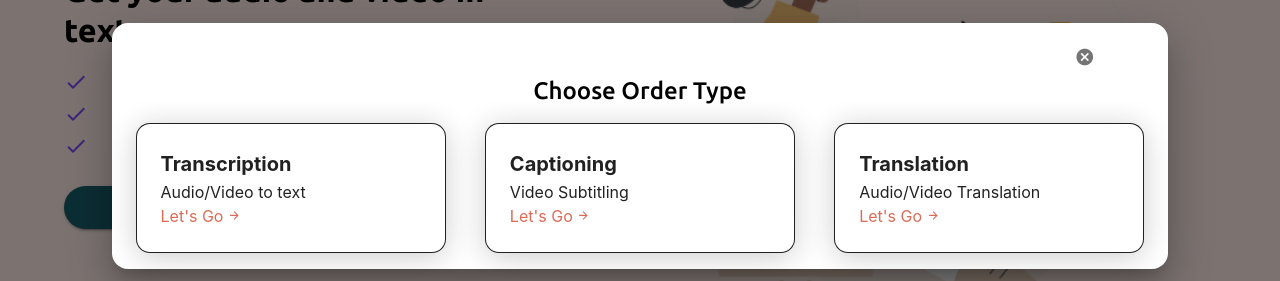
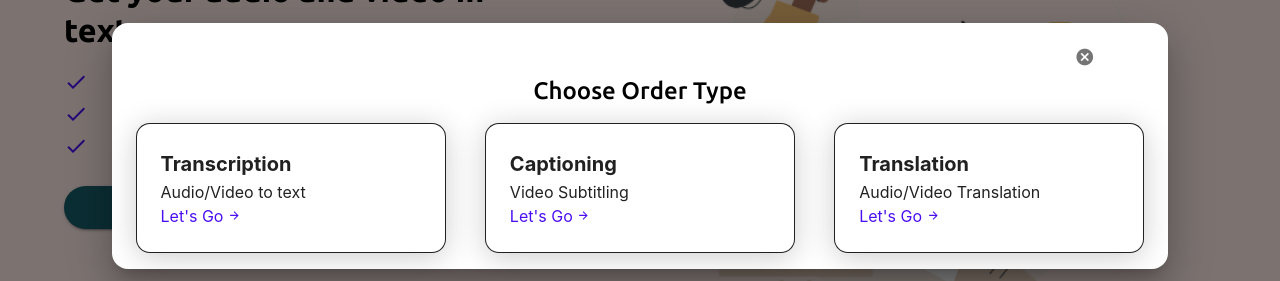
Before and after one commit to gorillagh/elbee, a React (Create React App) app: page / in a window 1280 px wide. Both pictures are taken after a click on the button "Place An Order". Shown: the part 254-535 px from the top of the page. Built offline with nearby package versions, Linux system fonts and the light colour scheme; no server answers.

Commit message:
Some updates

```diff
--- a/src/App.js
+++ b/src/App.js
@@ -64,9 +64,9 @@ let theme = createTheme({
       contrastText: "#fff",
     },
     info: {
-      main: "#726f55",
-      light: "#8f8b6a",
-      dark: "#5b5944",
+      main: "#784af4",
+      light: "#b095f9",
+      dark: "#4c0ff0",
       contrastText: "#fff",
     },
   },
--- a/src/components/PopUps/ChooseOrderType.js
+++ b/src/components/PopUps/ChooseOrderType.js
@@ -83,9 +83,9 @@ const ChooseOrderType = (props) => {
                       {item.name}
                     </Typography>
                     <Typography variant="body1">{item.description}</Typography>
-                    <Typography color="secondary.dark">
+                    <Typography color="info.dark">
                       Let's Go{" "}
-                      <Typography color="secondary.dark" component="a">
+                      <Typography color="info.dark" component="a">
                         <ArrowForwardIcon sx={{ fontSize: "0.8rem" }} />{" "}
                       </Typography>
                     </Typography>
--- a/src/pages/Home.js
+++ b/src/pages/Home.js
@@ -39,7 +39,7 @@ const Home = () => {
                 <List sx={{ py: 0 }} key={index}>
                   <ListItem disablePadding>
                     <ListItemIcon>
-                      <CheckIcon sx={{ color: "#784af4" }} />
+                      <CheckIcon sx={{ color: "info.dark" }} />
                     </ListItemIcon>
                     <ListItemText primary={item} />
                   </ListItem>
--- a/src/pages/order/TranscriptionOrder.js
+++ b/src/pages/order/TranscriptionOrder.js
@@ -17,9 +17,12 @@ import {
   Accordion,
   AccordionDetails,
   AccordionSummary,
+  Checkbox,
+  FormControlLabel,
   List,
   ListItem,
   ListItemAvatar,
+  ListItemIcon,
   ListItemText,
 } from "@mui/material";
 import AddLink from "../../components/PopUps/AddLink";
@@ -212,9 +215,14 @@ const TranscriptionOrder = () => {
               <List dense>
                 {files.map((file, i) => (
                   <ListItem key={file.id}>
-                    <Accordion sx={{ width: "100%" }}>
+                    <Accordion
+                      sx={{ width: "100%" }}
+                      defaultExpanded={i + 1 === files.length}
+                    >
                       <AccordionSummary
-                        expandIcon={<Icon>expand_more</Icon>}
+                        expandIcon={
+                          <Icon sx={{ color: "info.dark" }}>expand_more</Icon>
+                        }
                         aria-controls="panel1bh-content"
                         id="panel1bh-header"
                       >
@@ -236,9 +244,9 @@ const TranscriptionOrder = () => {
                                   setFiles(filteredFiles);
                                 }}
                                 fontSize="small"
-                                color="error"
+                                sx={{ color: "info.light" }}
                               >
-                                delete
+                                delete_outlined
                               </Icon>
                             </Typography>
                           </Grid>
@@ -340,6 +348,7 @@ const TranscriptionOrder = () => {
                   </Typography>
                 </Grid>
               )}
+
               <Grid item xs={files.length ? 6 : 12} md={files.length ? 4 : 5}>
                 <Box>
                   <ActionButton
@@ -365,6 +374,7 @@ const TranscriptionOrder = () => {
                 </Box>
               </Grid>
             </Grid>
+
             {/* <Grid container>
               <Grid item xs={6} sx={{ textAlign: "left" }}>
                 <ActionButton
@@ -387,7 +397,41 @@ const TranscriptionOrder = () => {
             <Grid item xs={12}>
               <Grid container justifyContent="right">
                 <Grid item xs={12} md={5}>
-                  <ActionButton text="Checkout" rightIcon="arrow_forward" />
+                  <Card
+                    sx={{
+                      m: 1,
+                      p: 2,
+                      display: "flex",
+                      flexDirection: "column",
+                      // borderRadius: "16px",
+                      background: " rgba(255, 255, 255, 0.7)",
+                      webkitBackdropFilter: "blur(5px)",
+                      border: "1px solid rgba(255, 255, 255, 0.9)",
+                    }}
+                  >
+                    <Grid container justifyContent="space-between" px={2}>
+                      <Grid item>
+                        <Typography textAlign="center" variant="h5">
+                          Total
+                        </Typography>
+                      </Grid>
+                      <Grid item>
+                        <Typography
+                          component="span"
+                          variant="h5"
+                          fontWeight={700}
+                        >
+                          $200
+                        </Typography>
+                      </Grid>
+                    </Grid>
+
+                    <ActionButton
+                      my={0}
+                      text="Checkout"
+                      rightIcon="arrow_forward"
+                    />
+                  </Card>
                 </Grid>
               </Grid>
             </Grid>
```
